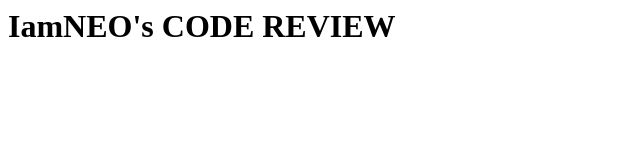
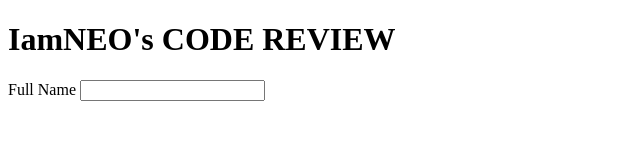
Before and after one commit to iamneo-production/bdcbefddbefea305671553bbaaaabbcbbfefone, a website: page public/index.html in a window 1280 px wide. Shown: the whole page, without its empty margins (0-640 px from the left). Drawn offline with Linux system fonts and the light colour scheme.

Commit message:
Backup Commit

```diff
--- a/public/index.html
+++ b/public/index.html
@@ -1,4 +1,21 @@
+<!DOCTYPE html>
+
+<html lang="en">
+
+<head>
+
+    <meta charset="UTF-8">
+
+    <meta name="viewport" content="width=device-width, initial-scale=1.0">
+
+    <title>Document</title>
+
+</head>
+
+<body>
 <h1>IamNEO's CODE REVIEW</h1>
 <form>
-
+    <label>Full Name</label>
+    <input type="text"
 </form>
+</body>
```
